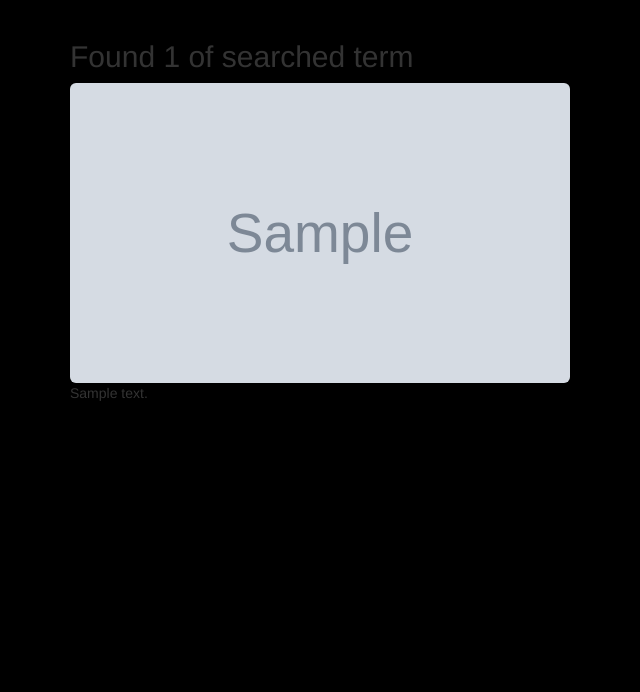
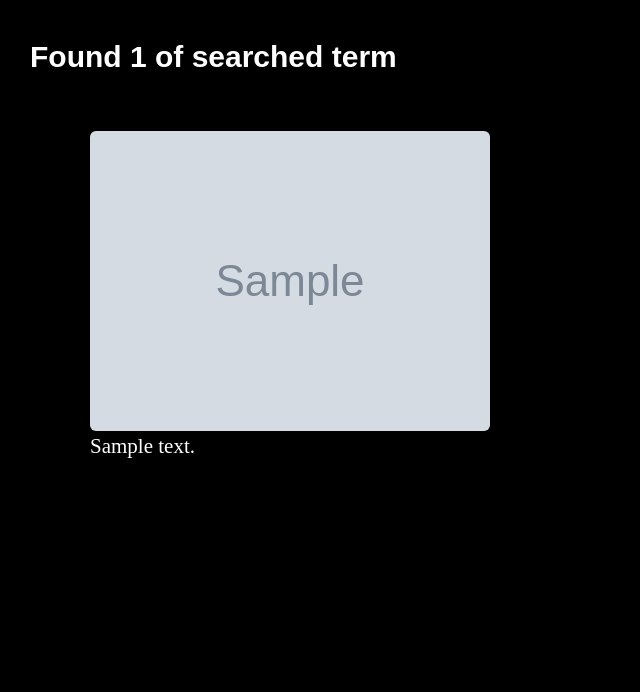
Before and after one commit to John-5014/Image-Gallery, a Django app: template images/templates/all-images/search.html in a window 1280 px wide. Shown: the part 52-744 px from the top of the page, without its empty margins (0-640 px from the left). Run offline with Django 3.2, Linux system fonts and the light colour scheme; tables that the repository leaves empty hold one stand-in row (values such as "Sample post"); the template is opened without the code that fills it: values that come from a table or form of the project are taken from there, most other values are stand-ins (such as "Sample title", 1, 10 or a date in 2020); grey boxes marked "Sample" are stand-in pictures; some libraries are stand-ins or nearby versions.

Commit message:
change search structure

```diff
--- a/images/templates/all-images/search.html
+++ b/images/templates/all-images/search.html
@@ -2,38 +2,34 @@
 {% block content %}
 
 
-<div class="container">
+<div class="container-fluid">
 
     {% if images%}
-    <h2>Found  {{ images|length }} of searched term {{ message }} </h2>
+    <h2 style="font-family:fantasy;font-weight:bold;font-size:30px;color:white;">Found  {{ images|length }} of searched term <em style="color:blue;">{{ message }} </em></h2>
 
     <div class="row">
 
         {% for image in images %}
         <div class="
-        col-md-6">
-        <div class="">
+        col-md-6 ">
+        <div class="jumbotron">
 
             <img class="foto img-rounded" data-toggle="modal" data-target="#myModal{{image.id}}" src="{{image.image.url}}" class="img-responsive"
-               alt="Image" style="box-shadow: 0 4px 8px 0 rgba(0, 0, 0, 0.2), 0 6px 20px 0 rgba(0, 0, 0, 0.19);" width="500" height="300">
+               alt="Image" style="box-shadow: 0 4px 8px 0 rgba(0, 0, 0, 0.2), 0 6px 20px 0 rgba(0, 0, 0, 0.19);" width="400" height="300">
 
                <div class="">
-                <p>
+                <p style="font-family:italic; color: white">
                     {{image.description}}
                 </p>
             </div>
         </div>
-
-
-
-
     </div>
 
     {% endfor %}
     </div>
     {% else %}
 
-    <h2> Found 0 images for the search term  {{message}}</h2>
+    <h2 class="text-center" style="color:white;"> Found 0 images for the search term  {{message}}</h2>
     {% endif %}
   </div>
 
@@ -43,4 +39,11 @@
 {% endif %}
   </div>
 </div>
+<style>
+.jumbotron{
+height:580px;
+width: 700px;
+background-color: black;
+}
+</style>
 {% endblock %}
```
